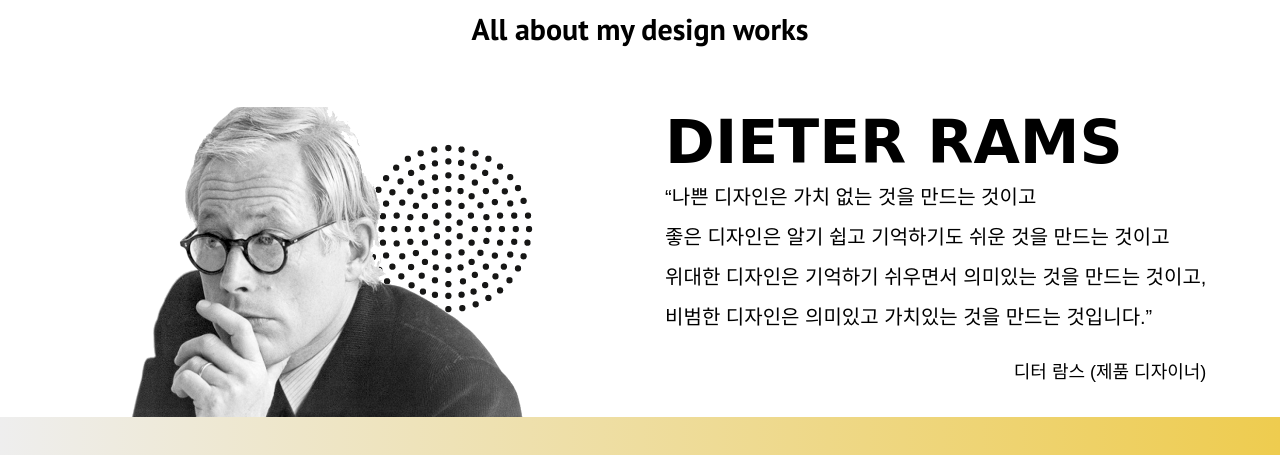
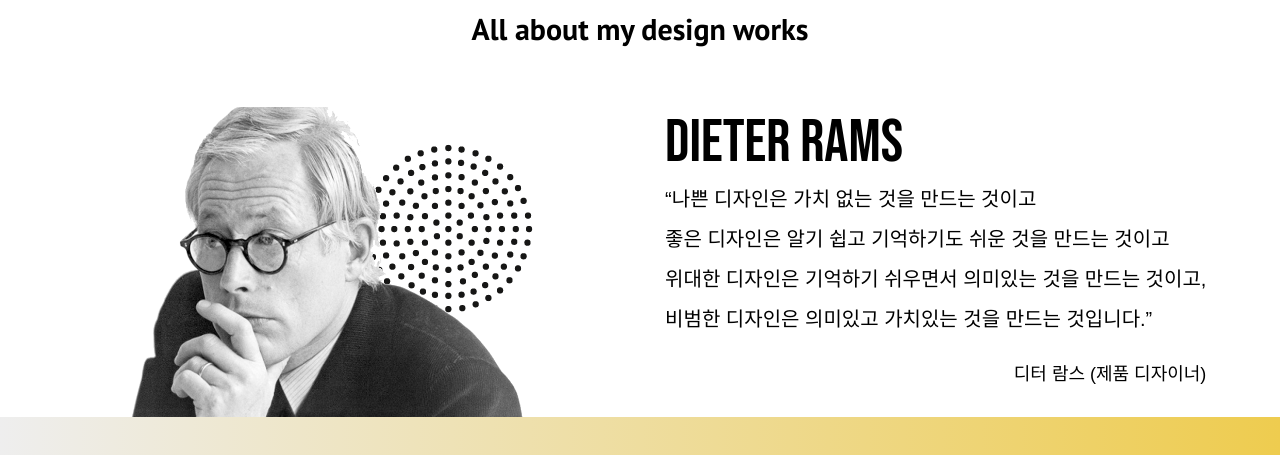
Before and after one commit to diddbswjd01/yang, a plain HTML site: page main.html in a window 1280 px wide. Shown: the part 2298-2753 px from the top of the page. Drawn offline with nearby package versions, Linux system fonts and the light colour scheme.

Commit message:
Add files via upload

```diff
--- a/m_master.css
+++ b/m_master.css
@@ -1,3 +1,6 @@
+@import url('https://fonts.googleapis.com/css2?family=PT+Sans:wght@700&display=swap');
+@import url('https://fonts.googleapis.com/css2?family=Bebas+Neue&display=swap');
+
 *{margin: 0;padding: 0;}
 
 header{height: 70px;}
--- a/master.css
+++ b/master.css
@@ -1,4 +1,6 @@
 @import url('https://fonts.googleapis.com/css2?family=PT+Sans:wght@700&display=swap');
+@import url('https://fonts.googleapis.com/css2?family=Bebas+Neue&display=swap');
+
 *{
     margin: 0;
     padding: 0;
@@ -198,6 +200,8 @@ section{
 }
 .wrap4tx > h3{
     font-family: 'Bebas Neue', cursive;
+    font-style: normal;
+    font-weight: 400;
     text-align: left;
     font-size: 60px;
 }
```
